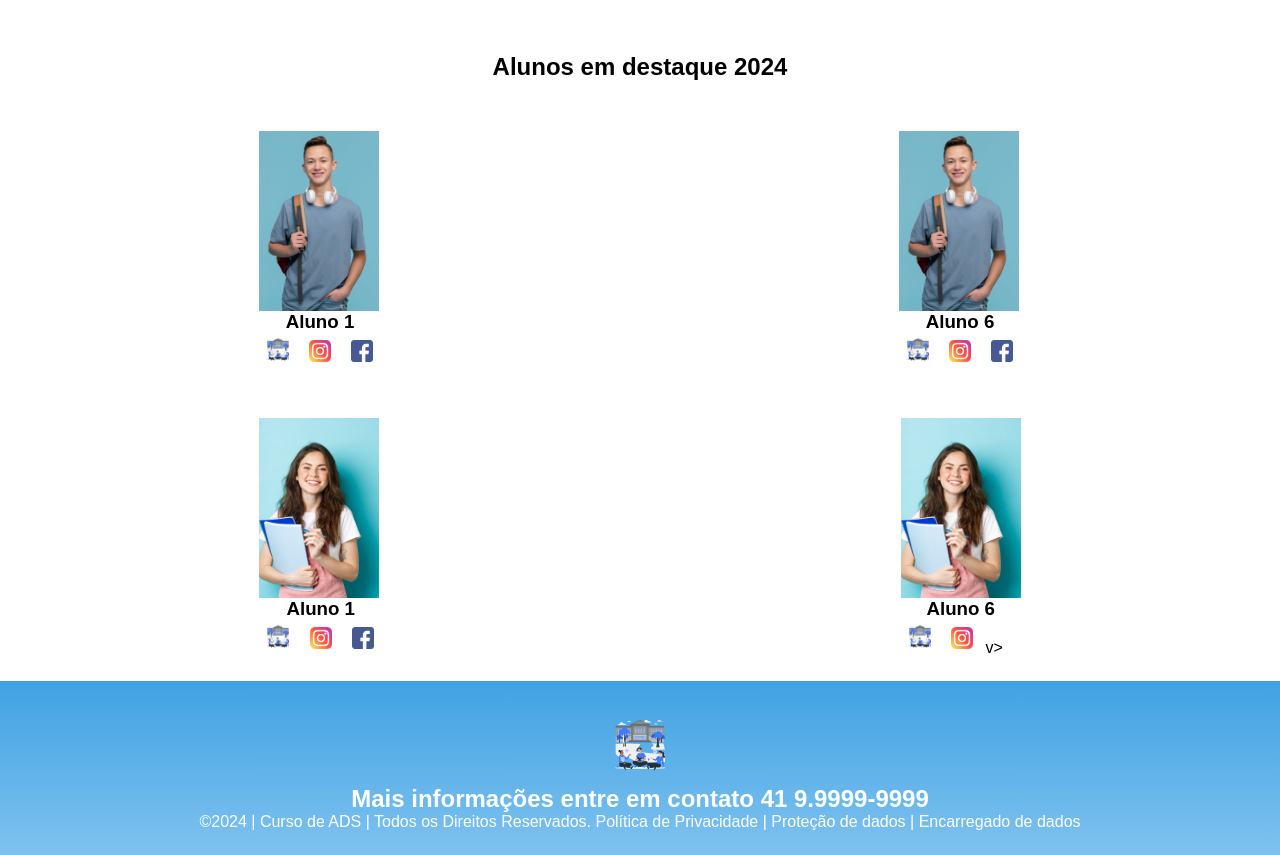
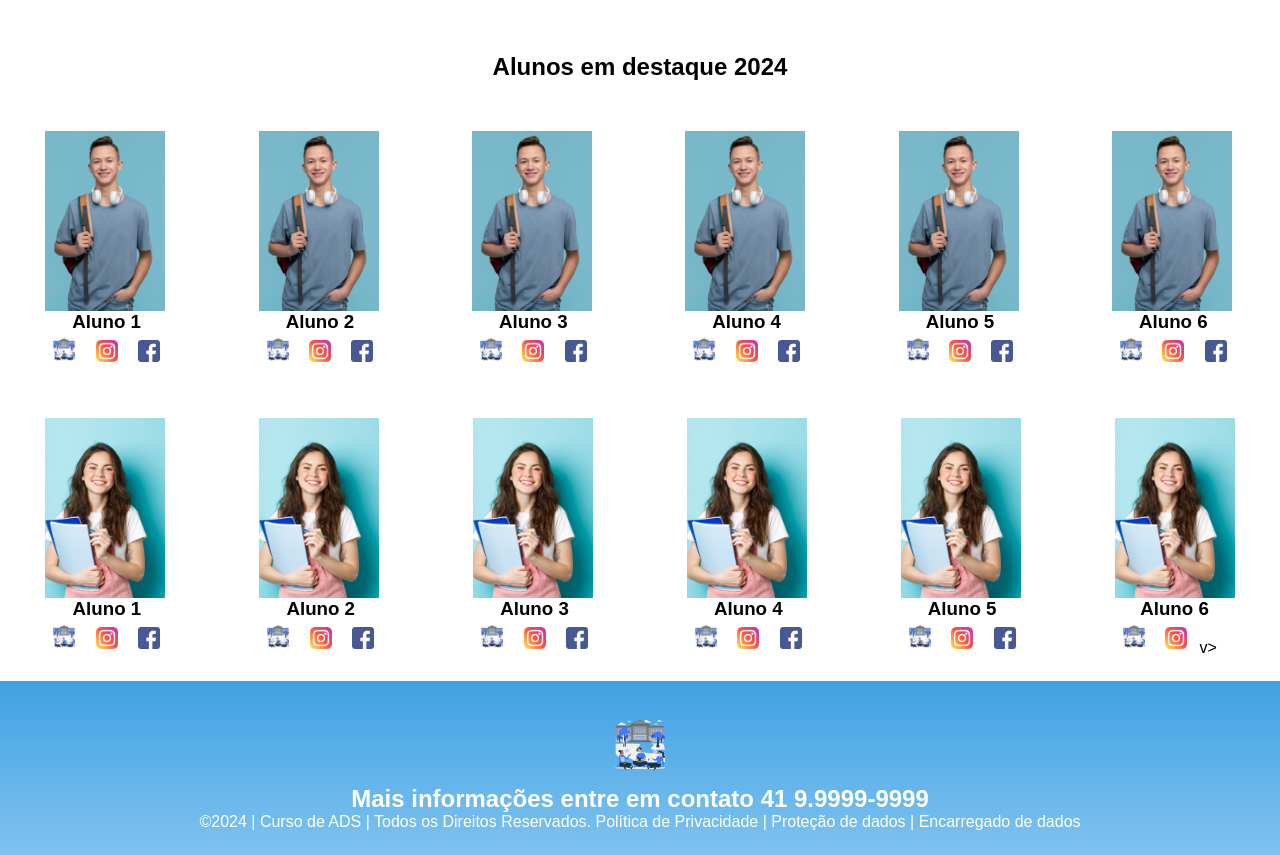
Before and after one commit to Izandonay/Acheicao, a plain HTML site: page index.html in a window 1280 px wide. Shown: the part 914-1769 px from the top of the page. Drawn offline with Linux system fonts and the light colour scheme.

Commit message:
Atualização 2

```diff
--- a/index.html
+++ b/index.html
@@ -13,9 +13,7 @@ scale=1.0">
     <!--header é a parte do cabeçalho do site, é o topo da página-->
     <header class="cabecalho-itens">
 
-    <img class="cabecalho_imagem" src="logo_nossa_escola.png" alt="Logo da
-
-    Página">
+    <img class="cabecalho_imagem" src="logo_nossa_escola.png" alt="Logo da Página">
 
     <h1 class="titulo_site">Nossa Escola</h1>
     <div class="sociais">
@@ -27,8 +25,7 @@ scale=1.0">
     <body>
 <!--Seção banner 1 é a parte do paragrafo 1 da página-->
 <section class="banner1">
-    <img class="escola.image" src="paragrafo_1_banner.jpg" alt="Banner
-    da Escola">
+    <img class="escola.image" src="paragrafo_1_banner.jpg" alt="Banner da Escola">
     </section>
     <!--Seção estudantes é a parte do paragrafo 2 da página-->
 <section class="estudante">
@@ -36,11 +33,62 @@ scale=1.0">
     <p> </p>
     <div class="estudantes_todos">
     <div class="estudante-div">
-    <img class="estudante-imagem" src="estudante_menino_1.png" alt="Foto da
-
-    turma do 1CDS do ano de 2023">
+    <img class="estudante-imagem" src="estudante_menino_1.png" alt="Foto da turma do 1CDS do ano de 2023">
 
     <h3 class="estudante-nome">Aluno 1</h3>
+    <a href="https://cursos.alura.com.br/dashboard">
+    <p> </p>
+    <img class="estudante-icone" src="logo_nossa_escola.png" alt="Link do Site da
+
+    escola"></a>
+
+    <img class="estudante-icone" src="instagram (1).png" alt="Link do Instagram">
+    <img class="estudante-icone" src="facebook (1).png" alt="Link do Facebook">
+    </div>
+    <div class="estudante-div">
+        <img class="estudante-imagem" src="estudante_menino_1.png" alt="Foto da
+        turma do 1CDS do ano de 2023">
+        <h3 class="estudante-nome">Aluno 2</h3>
+    <a href="https://cursos.alura.com.br/dashboard">
+    <p> </p>
+    <img class="estudante-icone" src="logo_nossa_escola.png" alt="Link do Site da
+
+    escola"></a>
+
+    <img class="estudante-icone" src="instagram (1).png" alt="Link do Instagram">
+    <img class="estudante-icone" src="facebook (1).png" alt="Link do Facebook">
+    </div>
+    <div class="estudante-div">
+        <img class="estudante-imagem" src="estudante_menino_1.png" alt="Foto da
+        turma do 1CDS do ano de 2023">
+
+        <h3 class="estudante-nome">Aluno 3</h3>
+        <a href="https://cursos.alura.com.br/dashboard">
+        <p> </p>
+        <img class="estudante-icone" src="logo_nossa_escola.png" alt="Link do Site da
+
+        escola"></a>
+
+        <img class="estudante-icone" src="instagram (1).png" alt="Link do Instagram">
+        <img class="estudante-icone" src="facebook (1).png" alt="Link do Facebook">
+        </div>
+        <div class="estudante-div">
+            <img class="estudante-imagem" src="estudante_menino_1.png" alt="Foto da
+            turma do 1CDS do ano de 2023">
+            <h3 class="estudante-nome">Aluno 4</h3>
+    <a href="https://cursos.alura.com.br/dashboard">
+    <p> </p>
+    <img class="estudante-icone" src="logo_nossa_escola.png" alt="Link do Site da
+
+    escola"></a>
+
+    <img class="estudante-icone" src="instagram (1).png" alt="Link do Instagram">
+    <img class="estudante-icone" src="facebook (1).png" alt="Link do Facebook">
+    </div>
+    <div class="estudante-div">
+        <img class="estudante-imagem" src="estudante_menino_1.png" alt="Foto da
+        turma do 1CDS do ano de 2023">
+        <h3 class="estudante-nome">Aluno 5</h3>
     <a href="https://cursos.alura.com.br/dashboard">
     <p> </p>
     <img class="estudante-icone" src="logo_nossa_escola.png" alt="Link do Site da
@@ -88,6 +136,50 @@ scale=1.0">
     <div class="estudante-div">
         <img class="estudante-imagem" src="estudante_menina_1.png"
         alt="Foto da turma do 1CDS do ano de 2023">
+        <h3 class="estudante-nome">Aluno 2</h3>
+    <a href="https://cursos.alura.com.br/dashboard">
+    <p> </p>
+    <img class="estudante-icone" src="logo_nossa_escola.png" alt="Link do Site da
+    escola"></a>
+    <img class="estudante-icone" src="instagram (1).png" alt="Link do Instagram">
+    <img class="estudante-icone" src="facebook (1).png" alt="Link do Facebook">
+    </div>
+    <div class="estudante-div">
+        <img class="estudante-imagem" src="estudante_menina_1.png"
+        alt="Foto da turma do 1CDS do ano de 2023">
+        <h3 class="estudante-nome">Aluno 3</h3>
+    <a href="https://cursos.alura.com.br/dashboard">
+    <p> </p>
+    <img class="estudante-icone" src="logo_nossa_escola.png" alt="Link do Site da
+    escola"></a>
+    <img class="estudante-icone" src="instagram (1).png" alt="Link do Instagram">
+    <img class="estudante-icone" src="facebook (1).png" alt="Link do Facebook">
+    </div>
+    <div class="estudante-div">
+        <img class="estudante-imagem" src="estudante_menina_1.png"
+        alt="Foto da turma do 1CDS do ano de 2023">
+        <h3 class="estudante-nome">Aluno 4</h3>
+    <a href="https://cursos.alura.com.br/dashboard">
+    <p> </p>
+    <img class="estudante-icone" src="logo_nossa_escola.png" alt="Link do Site da
+    escola"></a>
+    <img class="estudante-icone" src="instagram (1).png" alt="Link do Instagram">
+    <img class="estudante-icone" src="facebook (1).png" alt="Link do Facebook">
+    </div>
+    <div class="estudante-div">
+        <img class="estudante-imagem" src="estudante_menina_1.png"
+        alt="Foto da turma do 1CDS do ano de 2023">
+        <h3 class="estudante-nome">Aluno 5</h3>
+    <a href="https://cursos.alura.com.br/dashboard">
+    <p> </p>
+    <img class="estudante-icone" src="logo_nossa_escola.png" alt="Link do Site da
+    escola"></a>
+    <img class="estudante-icone" src="instagram (1).png" alt="Link do Instagram">
+    <img class="estudante-icone" src="facebook (1).png" alt="Link do Facebook">
+    </div>
+    <div class="estudante-div">
+        <img class="estudante-imagem" src="estudante_menina_1.png"
+        alt="Foto da turma do 1CDS do ano de 2023">
         <h3 class="estudante-nome">Aluno 6</h3>
         <a href="https://cursos.alura.com.br/dashboard">
         <p> </p>
```
